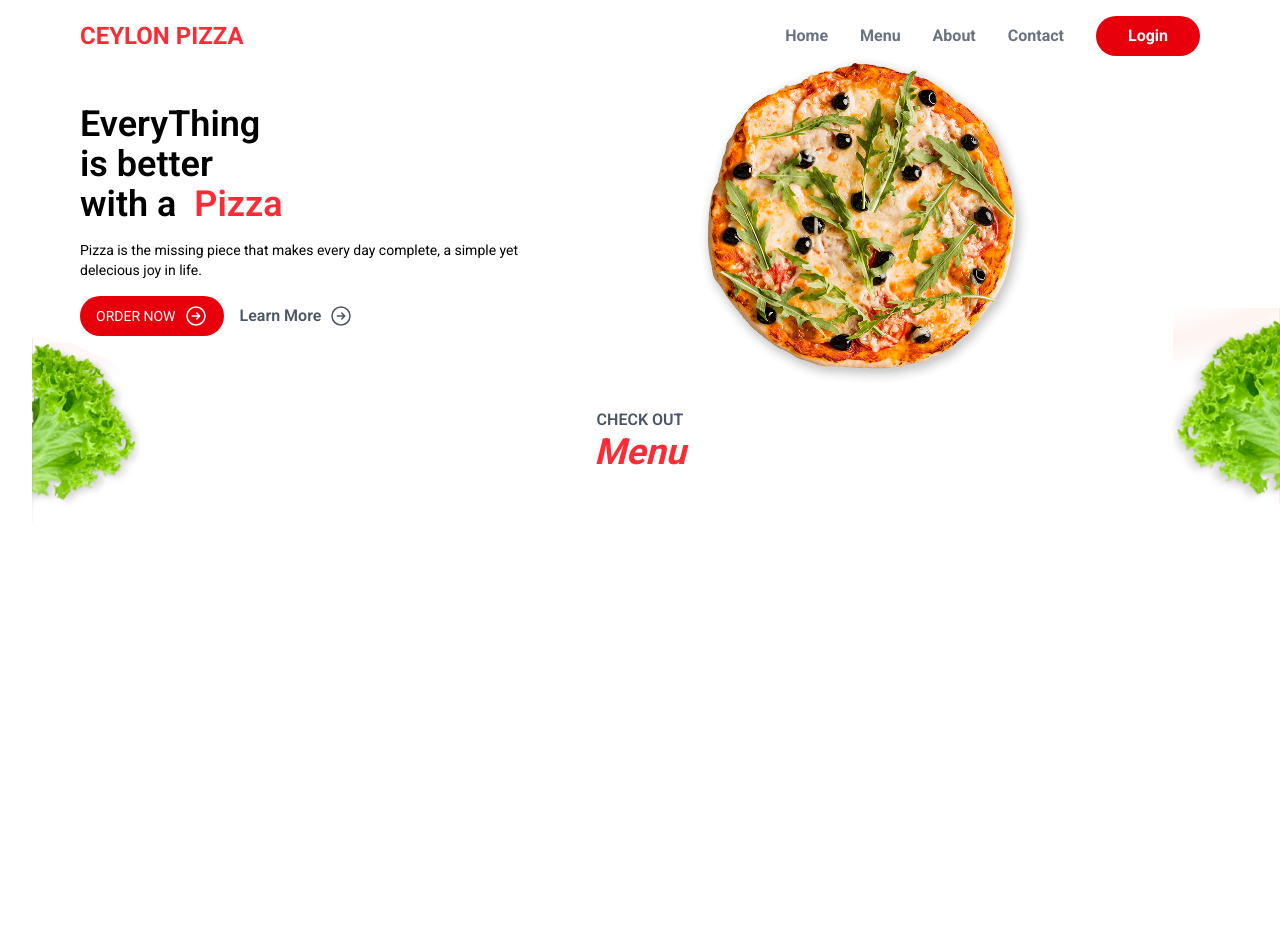
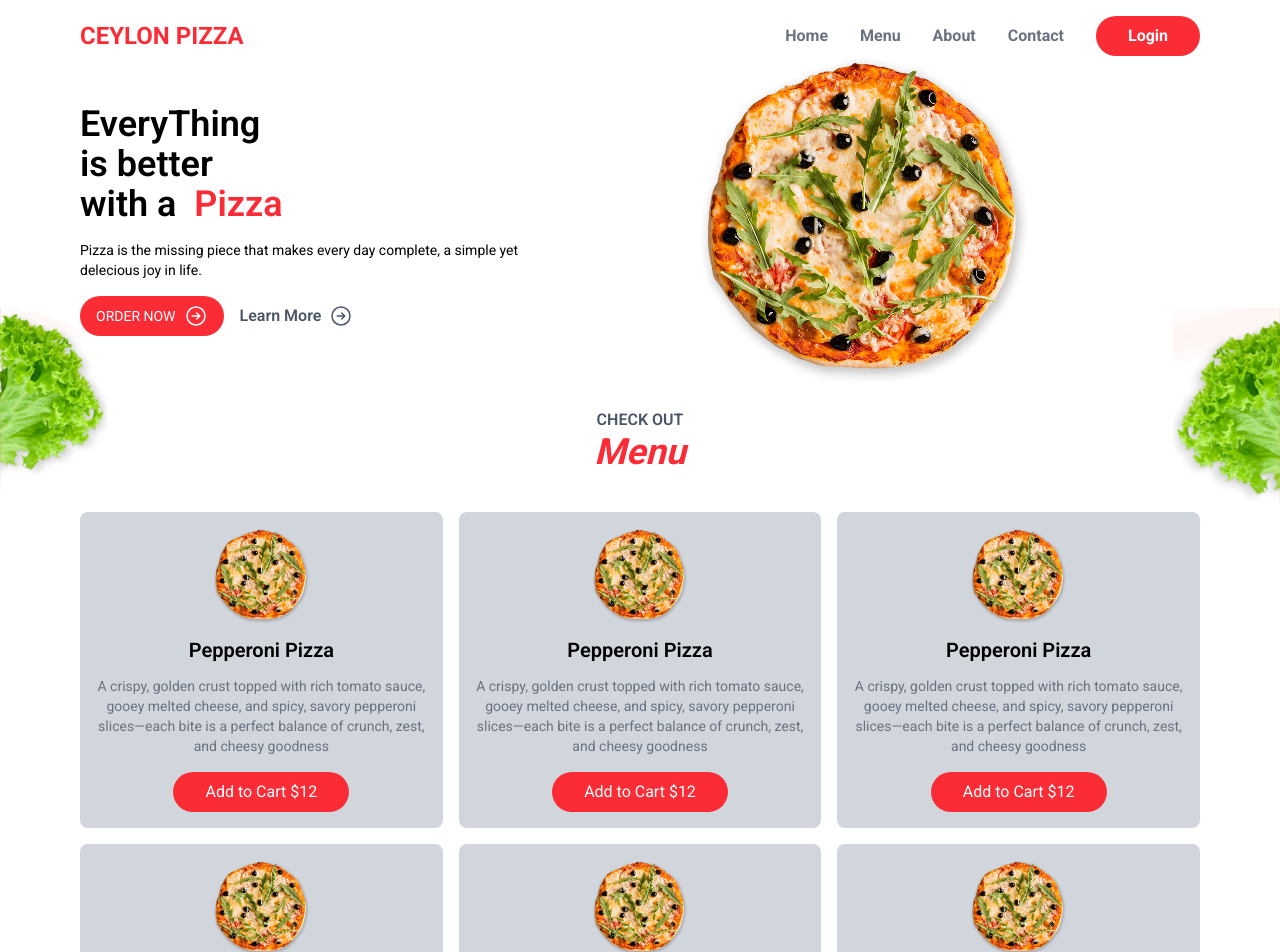
Before and after one commit to Pasan24/Food-Ordering-App, a Next.js app: page / in a window 1280 px wide. Shown: the top 952 px of the page. Built offline with nearby package versions, Linux system fonts and the light colour scheme.

Commit message:
Created MenuItems and Styles them

```diff
--- a/src/components/layout/Header.js
+++ b/src/components/layout/Header.js
@@ -17,7 +17,7 @@ return(
           <Link href={''} className="text-primary">Menu</Link>
           <Link href={''} className="text-primary">About</Link>
           <Link href={''} className="text-primary">Contact</Link>
-          <Link href={''} className="text-white bg-red-600  px-8 py-2 rounded-full">Login</Link>
+          <Link href={''} className="text-white bg-red-500  px-8 py-2 rounded-full">Login</Link>
 
         </nav>
 
--- a/src/components/layout/Hero.js
+++ b/src/components/layout/Hero.js
@@ -17,7 +17,7 @@ export default function Hero() {
         <p className='mt-4 text-sm'>Pizza is the missing piece that makes every day complete, a simple yet delecious joy in life.</p>
 
         <div className="flex gap-4 mt-4">
-            <button className="text-white bg-red-600  px-4 py-2 rounded-full flex gap-2 uppercase text-sm items-center ">Order Now <Right/></button>
+            <button className="text-white bg-red-500  px-4 py-2 rounded-full flex gap-2 uppercase text-sm items-center ">Order Now <Right/></button>
             <button className="flex gap-2   py-2 text-gray-600 font-semibold ">Learn More <Right/></button>
         </div>
         </div>
--- a/src/components/layout/HomeMenu.js
+++ b/src/components/layout/HomeMenu.js
@@ -1,14 +1,15 @@
 import React from 'react';
 import Image from 'next/image';
+import MenuItem from '../menu/MenuItem';
 
 export default function HomeMenu() {
   return (
     <section className=''>
       {/* Container for the salad images */}
-      <div className='absolute h-full left-0 right-0 w-full justify-start'>
+      <div className='absolute left-0 right-0 w-full justify-start'>
 
         {/* Left Salad Image */}
-        <div className='absolute left-8 -top-[70px] text-left -z-10'>
+        <div className='absolute left-0 -top-[100px] text-left -z-10'>
           <Image src={'/sallad1.png'} width={109} height={189} alt='Salad' />
         </div>
 
@@ -19,16 +20,21 @@ export default function HomeMenu() {
       </div>
 
       {/* Menu Heading */}
-      <div className='text-center mt-6'>
+      <div className='text-center mt-6 mb-10'>
         <h3 className='uppercase text-gray-600 font-semibold'>Check Out</h3>
         <h3 className='text-red-500 font-bold text-4xl italic'>Menu</h3>
       </div>
 
-      <div>
+      <div className=' grid grid-cols-3 gap-4'>
+      <MenuItem/>
+      <MenuItem/>
+      <MenuItem/>
+      <MenuItem/>
+      <MenuItem/>
+      <MenuItem/>
+      </div>
 
 
-
-      </div>
     </section>
   );
 }
--- /dev/null
+++ b/src/components/menu/MenuItem.js
@@ -0,0 +1,24 @@
+import React from 'react'
+import Image from 'next/image'
+
+export default function MenuItem() {
+  return (
+    <div className='bg-gray-300 p-4 rounded-lg text-center hover:bg-gray-100 transition-all  hover:shadow-md hover:shadow-black/25'>
+
+    <div className='text-center'>
+    <img src='/pizza.png' className='max-h-auto max-h-24 block mx-auto' alt='pizza'></img>
+    </div>
+
+    <h4 className='font-semibold my-3 text-xl'> Pepperoni Pizza</h4>
+
+    <p className='text-gray-500 text-sm'>A crispy, golden crust topped with rich tomato sauce, gooey melted cheese, and spicy, savory pepperoni
+       slices—each bite is a perfect balance of crunch, zest, and cheesy goodness </p>
+
+       <button className='bg-red-500 text-white rounded-full px-8 py-2 mt-4'>
+        Add to Cart $12
+       </button>
+
+
+  </div>
+  )
+}
--- a/tailwind.config.js
+++ b/tailwind.config.js
@@ -1,3 +1,5 @@
+
+/** @type {import('tailwindcss').Config} */
 module.exports = {
     content: [
       "./pages/**/*.{js,ts,jsx,tsx,mdx}",
```
